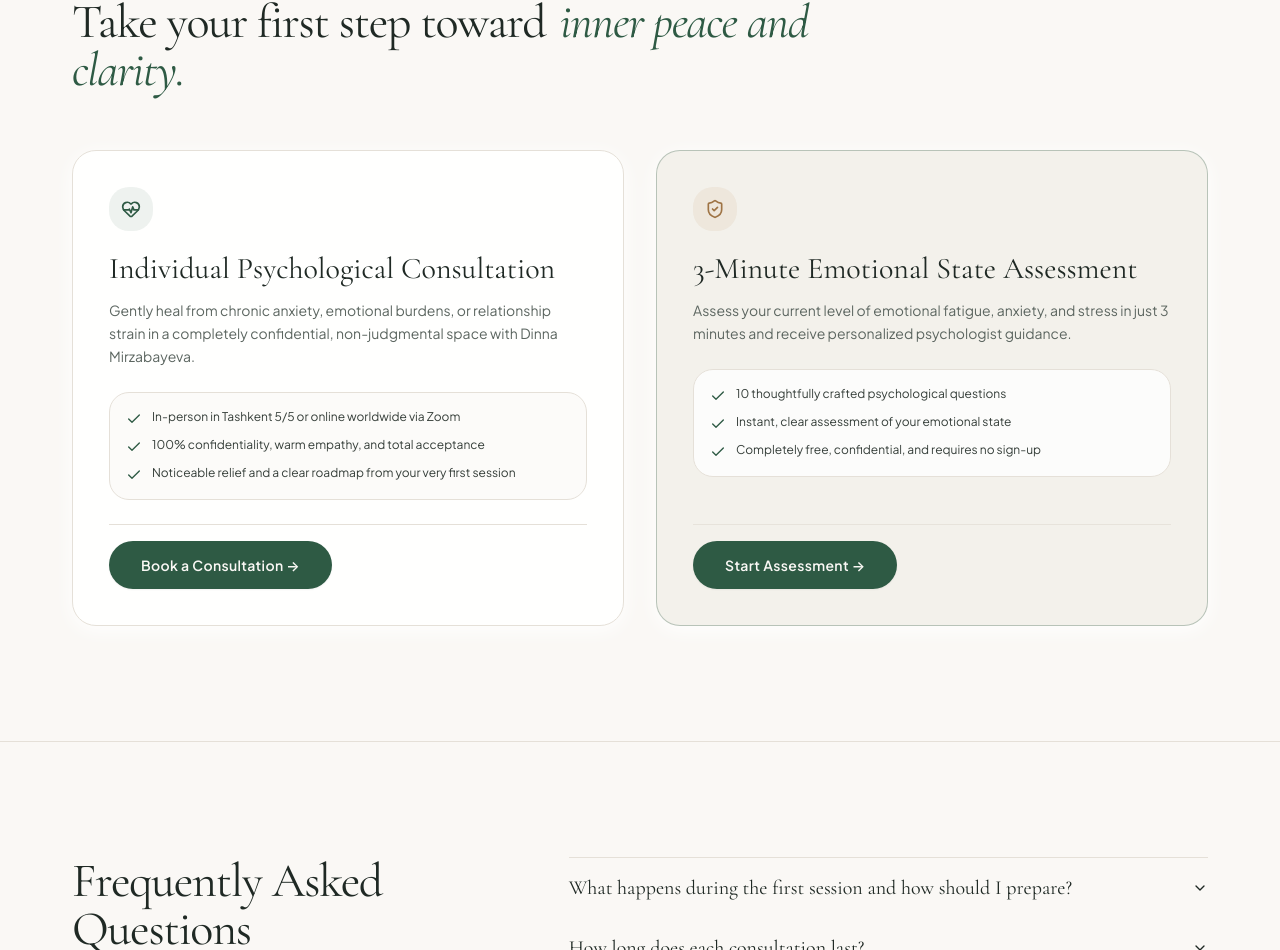
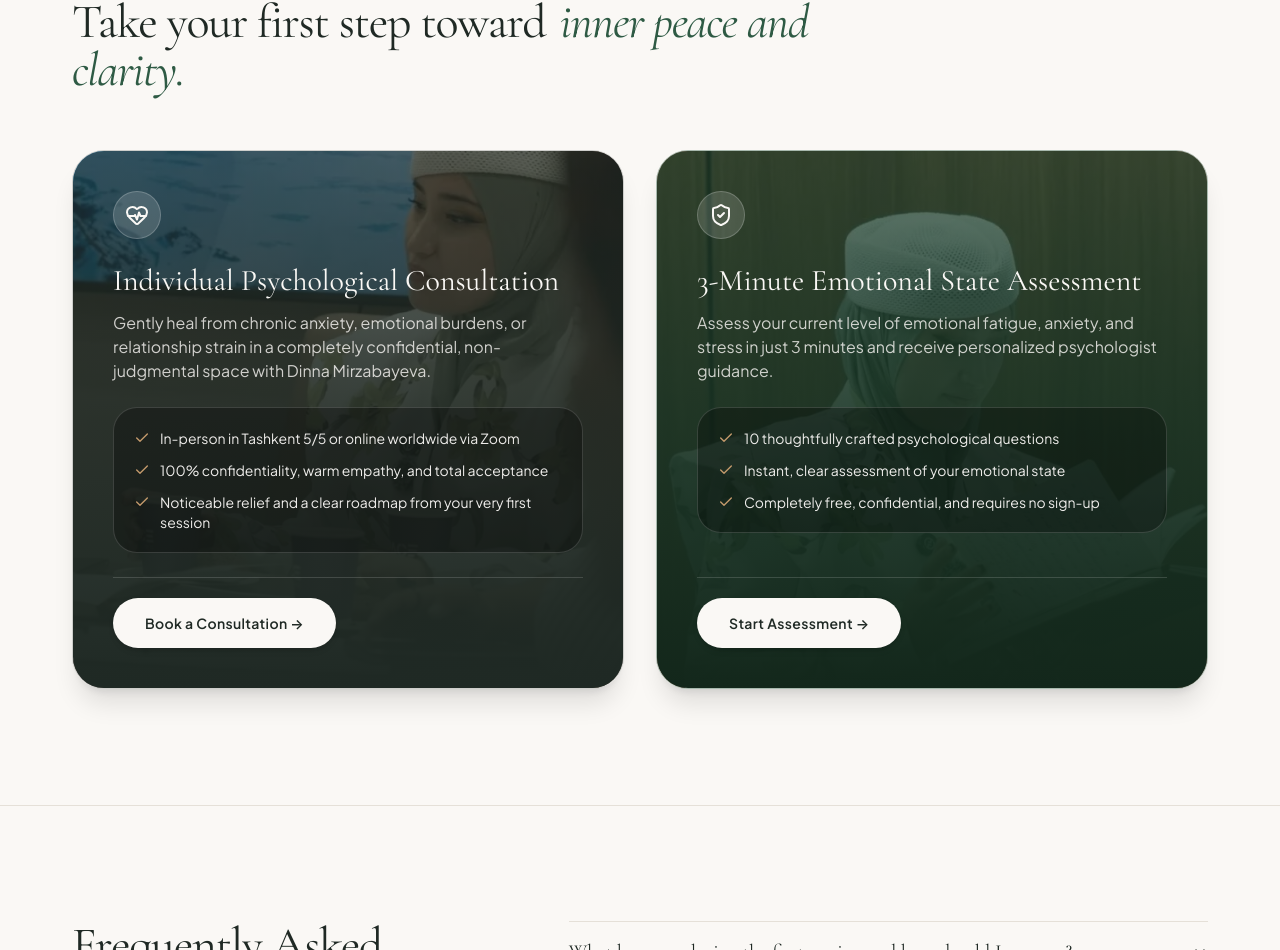
Before and after one commit to asadbekumarov/dinna, a Next.js app: page /en in a window 1280 px wide. Shown: the part 6595-7545 px from the top of the page. Built offline with nearby package versions, Linux system fonts and the light colour scheme; no server answers.

Commit message:
feat(ui): add authentic background photography to BookCtaSplit cards

```diff
--- a/src/components/sections/BookCtaSplit.tsx
+++ b/src/components/sections/BookCtaSplit.tsx
@@ -1,6 +1,7 @@
 "use client";
 
 import React from "react";
+import Image from "next/image";
 import { useTranslations } from "next-intl";
 import { Link } from "@/i18n/routing";
 import { useApplyModal } from "@/features/apply/context/ApplyModalContext";
@@ -41,42 +42,56 @@ export function BookCtaSplit({ onOpenApply }: BookCtaSplitProps) {
         {/* 2 Equal Cards: Consultation & Assessment */}
         <div className="grid grid-cols-1 lg:grid-cols-2 gap-6 sm:gap-8 items-stretch">
           {/* Card 1: Individual Consultation */}
-          <article className="bg-white/90 border border-border rounded-2xl p-6 sm:p-9 flex flex-col justify-between shadow-card hover:border-sage/40 transition-colors">
-            <div>
-              <div className="w-11 h-11 rounded-xl bg-sage-soft text-sage flex items-center justify-center mb-5">
-                <HeartPulse className="w-5 h-5 text-sage" aria-hidden="true" />
+          <article className="group relative overflow-hidden rounded-3xl border border-charcoal/20 p-7 sm:p-10 flex flex-col justify-between shadow-xl min-h-[520px] transition-all duration-500 hover:shadow-2xl">
+            {/* Background Image Container */}
+            <div className="absolute inset-0 z-0">
+              <Image
+                src="/images/cta/consultation-bg.webp"
+                alt={t("card1Title")}
+                fill
+                sizes="(max-width: 1024px) 100vw, 600px"
+                className="object-cover object-[center_30%] group-hover:scale-105 transition-transform duration-700 ease-out"
+              />
+              {/* Dark Rich Editorial Gradient Scrim */}
+              <div className="absolute inset-0 bg-gradient-to-t from-charcoal via-charcoal/90 to-charcoal/70" />
+            </div>
+
+            {/* Card Content (Crisp High-Contrast White & Cream) */}
+            <div className="relative z-10">
+              <div className="w-12 h-12 rounded-2xl bg-white/15 border border-white/20 text-cream flex items-center justify-center mb-6">
+                <HeartPulse className="w-6 h-6 text-cream" aria-hidden="true" />
               </div>
 
-              <h3 className="font-serif text-2xl sm:text-3xl font-normal text-charcoal mb-3 leading-snug">
+              <h3 className="font-serif text-2xl sm:text-3xl font-normal text-cream mb-3 leading-snug">
                 {t("card1Title")}
               </h3>
 
-              <p className="text-sm text-charcoal-muted leading-relaxed mb-6 font-normal">
+              <p className="text-sm sm:text-base text-cream/80 leading-relaxed mb-6 font-normal">
                 {t("card1Desc")}
               </p>
 
-              <div className="p-4 bg-cream-50 rounded-xl border border-border text-xs text-charcoal/90 space-y-2.5 mb-6">
+              <div className="p-4 sm:p-5 bg-black/30 rounded-2xl border border-white/15 text-xs sm:text-sm text-cream/95 space-y-3 mb-6">
                 <div className="flex items-start gap-2.5">
-                  <Check className="w-4 h-4 text-sage shrink-0 mt-0.5" />
+                  <Check className="w-4 h-4 text-terracotta shrink-0 mt-0.5" />
                   <span>{t("card1Point1")}</span>
                 </div>
                 <div className="flex items-start gap-2.5">
-                  <Check className="w-4 h-4 text-sage shrink-0 mt-0.5" />
+                  <Check className="w-4 h-4 text-terracotta shrink-0 mt-0.5" />
                   <span>{t("card1Point2")}</span>
                 </div>
                 <div className="flex items-start gap-2.5">
-                  <Check className="w-4 h-4 text-sage shrink-0 mt-0.5" />
+                  <Check className="w-4 h-4 text-terracotta shrink-0 mt-0.5" />
                   <span>{t("card1Point3")}</span>
                 </div>
               </div>
             </div>
 
             {/* CTA 1: Apply for consultation */}
-            <div className="pt-4 border-t border-border">
+            <div className="relative z-10 pt-5 border-t border-white/15">
               <Button
                 type="button"
                 onClick={handleConsultation}
-                className="w-full sm:w-auto min-h-[48px] px-8 rounded-full bg-sage hover:bg-sage-hover text-cream text-sm font-semibold tracking-wide shadow-sm"
+                className="w-full sm:w-auto min-h-[50px] px-8 rounded-full bg-cream text-charcoal hover:bg-white text-sm font-semibold tracking-wide shadow-md transition-all active:scale-[0.98]"
               >
                 {t("card1Cta")} &rarr;
               </Button>
@@ -84,41 +99,55 @@ export function BookCtaSplit({ onOpenApply }: BookCtaSplitProps) {
           </article>
 
           {/* Card 2: 3-Minute Assessment Test */}
-          <article className="bg-cream-200/80 border border-sage/30 rounded-2xl p-6 sm:p-9 flex flex-col justify-between shadow-card hover:border-sage/50 transition-colors">
-            <div>
-              <div className="w-11 h-11 rounded-xl bg-terracotta-soft text-terracotta-dark flex items-center justify-center mb-5">
-                <ShieldCheck className="w-5 h-5 text-terracotta-dark" aria-hidden="true" />
+          <article className="group relative overflow-hidden rounded-3xl border border-sage/40 p-7 sm:p-10 flex flex-col justify-between shadow-xl min-h-[520px] transition-all duration-500 hover:shadow-2xl">
+            {/* Background Image Container */}
+            <div className="absolute inset-0 z-0">
+              <Image
+                src="/images/cta/diagnostic-bg.webp"
+                alt={t("card2Title")}
+                fill
+                sizes="(max-width: 1024px) 100vw, 600px"
+                className="object-cover object-[center_20%] group-hover:scale-105 transition-transform duration-700 ease-out"
+              />
+              {/* Deep Sage Gradient Scrim */}
+              <div className="absolute inset-0 bg-gradient-to-t from-[#13271b] via-[#1a3525]/90 to-[#224430]/70" />
+            </div>
+
+            {/* Card Content (Crisp High-Contrast White & Cream) */}
+            <div className="relative z-10">
+              <div className="w-12 h-12 rounded-2xl bg-white/15 border border-white/20 text-cream flex items-center justify-center mb-6">
+                <ShieldCheck className="w-6 h-6 text-cream" aria-hidden="true" />
               </div>
 
-              <h3 className="font-serif text-2xl sm:text-3xl font-normal text-charcoal mb-3 leading-snug">
+              <h3 className="font-serif text-2xl sm:text-3xl font-normal text-cream mb-3 leading-snug">
                 {t("card2Title")}
               </h3>
 
-              <p className="text-sm text-charcoal-muted leading-relaxed mb-6 font-normal">
+              <p className="text-sm sm:text-base text-cream/80 leading-relaxed mb-6 font-normal">
                 {t("card2Desc")}
               </p>
 
-              <div className="p-4 bg-white/80 rounded-xl border border-border text-xs text-charcoal/90 space-y-2.5 mb-6">
+              <div className="p-4 sm:p-5 bg-black/30 rounded-2xl border border-white/15 text-xs sm:text-sm text-cream/95 space-y-3 mb-6">
                 <div className="flex items-start gap-2.5">
-                  <Check className="w-4 h-4 text-sage shrink-0 mt-0.5" />
+                  <Check className="w-4 h-4 text-terracotta shrink-0 mt-0.5" />
                   <span>{t("card2Point1")}</span>
                 </div>
                 <div className="flex items-start gap-2.5">
-                  <Check className="w-4 h-4 text-sage shrink-0 mt-0.5" />
+                  <Check className="w-4 h-4 text-terracotta shrink-0 mt-0.5" />
                   <span>{t("card2Point2")}</span>
                 </div>
                 <div className="flex items-start gap-2.5">
-                  <Check className="w-4 h-4 text-sage shrink-0 mt-0.5" />
+                  <Check className="w-4 h-4 text-terracotta shrink-0 mt-0.5" />
                   <span>{t("card2Point3")}</span>
                 </div>
               </div>
             </div>
 
             {/* CTA 2: Start 3-minute test */}
-            <div className="pt-4 border-t border-border/80">
+            <div className="relative z-10 pt-5 border-t border-white/15">
               <Button
                 asChild
-                className="w-full sm:w-auto min-h-[48px] px-8 rounded-full bg-sage hover:bg-sage-hover text-cream text-sm font-semibold tracking-wide shadow-sm"
+                className="w-full sm:w-auto min-h-[50px] px-8 rounded-full bg-cream text-charcoal hover:bg-white text-sm font-semibold tracking-wide shadow-md transition-all active:scale-[0.98]"
               >
                 <Link href="/test">
                   <span>{t("card2Cta")} &rarr;</span>
```
Also changed, not shown: public/images/cta/consultation-bg.webp (added), public/images/cta/diagnostic-bg.webp (added).
